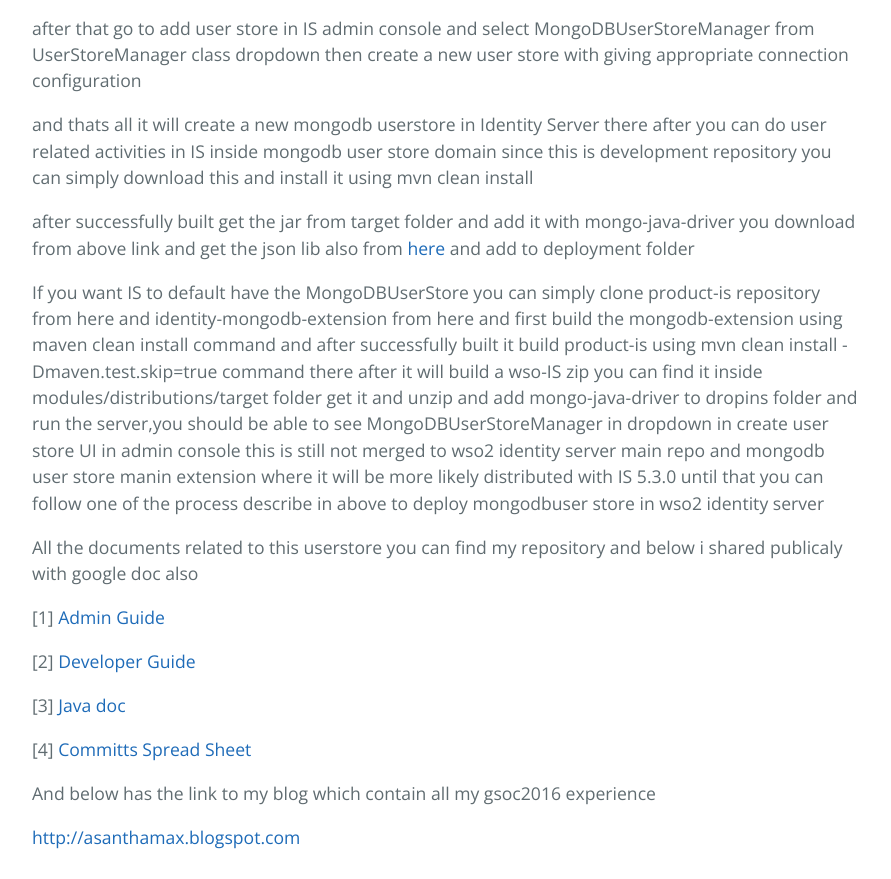
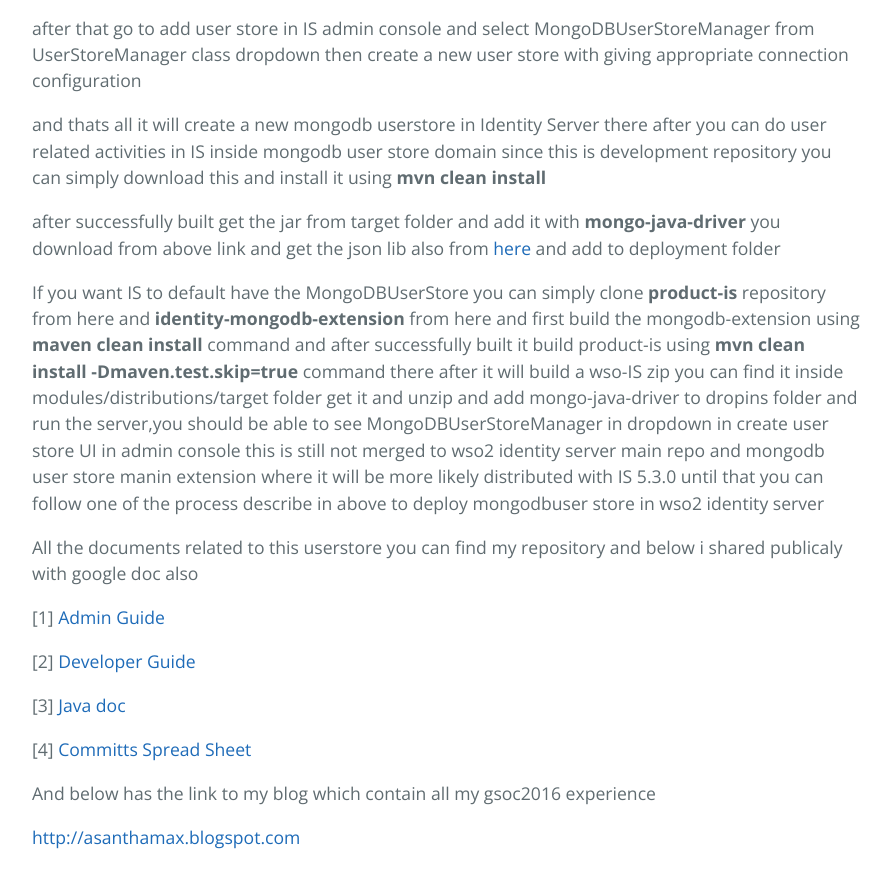
Before and after one commit to Pushpalanka/mongodbuserstore, a plain HTML site: page index.html in a window 1280 px wide. Shown: the part 1581-2460 px from the top of the page, without its empty margins (192-1083 px from the left). Drawn offline with nearby package versions, Linux system fonts and the light colour scheme.

Commit message:
Update index.html

```diff
--- a/index.html
+++ b/index.html
@@ -76,11 +76,11 @@ db.UM_DOMAIN.insert({
 <p>after that go to add user store in IS admin console and select MongoDBUserStoreManager from UserStoreManager class dropdown
 then create a new user store with giving appropriate connection configuration</p>
 
-<p>and thats all it will create a new mongodb userstore in Identity Server there after you can do user related activities in IS inside mongodb user store domain since this is development repository you can simply download this and install it using mvn clean install</p>
+<p>and thats all it will create a new mongodb userstore in Identity Server there after you can do user related activities in IS inside mongodb user store domain since this is development repository you can simply download this and install it using <b>mvn clean install</b></p>
 
-<p>after successfully built get the jar from target folder and add it with mongo-java-driver you download from above link and get the json lib also from <a href="https://github.com/asanthamax/mongodbuserstore/tree/gh-pages">here</a> and add to deployment folder</p>
+<p>after successfully built get the jar from target folder and add it with <b>mongo-java-driver</b> you download from above link and get the json lib also from <a href="https://github.com/asanthamax/mongodbuserstore/tree/gh-pages">here</a> and add to deployment folder</p>
 
-<p>If you want IS to default have the MongoDBUserStore you can simply clone product-is repository from here and identity-mongodb-extension from here and first build the mongodb-extension using maven clean install command and after successfully built it build product-is using mvn clean install -Dmaven.test.skip=true command there after it will build a wso-IS zip you can find it inside modules/distributions/target folder get it and unzip and add mongo-java-driver to dropins folder and run the server,you should be able to see MongoDBUserStoreManager in dropdown in create user store UI in admin console this is still not merged to wso2 identity server main repo and mongodb user store manin extension where it will be more likely distributed with IS 5.3.0 until that you can follow one of the process describe in above to deploy mongodbuser store in wso2 identity server</p>
+<p>If you want IS to default have the MongoDBUserStore you can simply clone <b>product-is</b> repository from here and <b>identity-mongodb-extension</b> from here and first build the mongodb-extension using <b>maven clean install</b> command and after successfully built it build product-is using <b>mvn clean install -Dmaven.test.skip=true</b> command there after it will build a wso-IS zip you can find it inside modules/distributions/target folder get it and unzip and add mongo-java-driver to dropins folder and run the server,you should be able to see MongoDBUserStoreManager in dropdown in create user store UI in admin console this is still not merged to wso2 identity server main repo and mongodb user store manin extension where it will be more likely distributed with IS 5.3.0 until that you can follow one of the process describe in above to deploy mongodbuser store in wso2 identity server</p>
 
 <p>All the documents related to this userstore you can find my repository and below i shared publicaly with google doc also</p>
 
```
